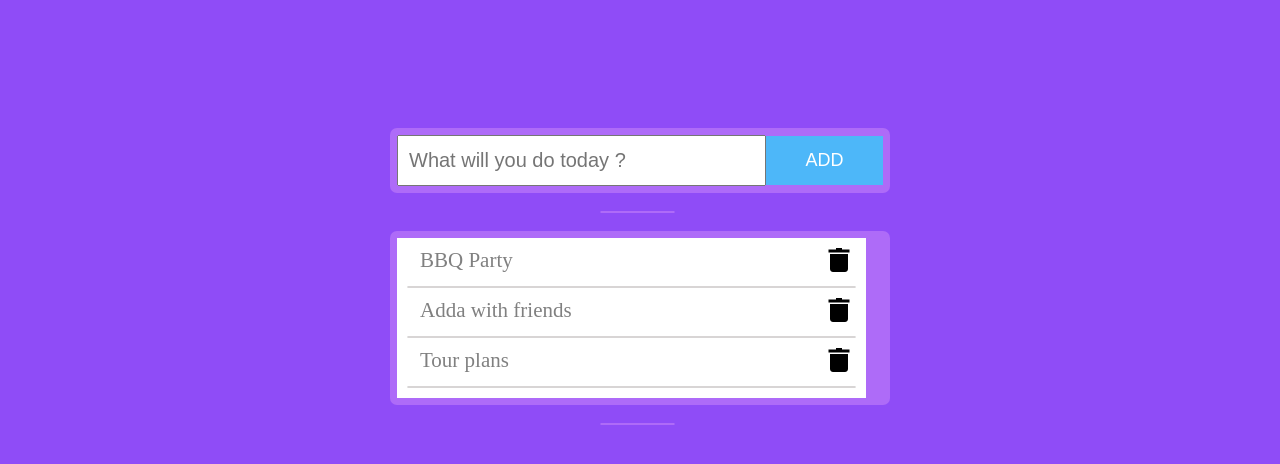
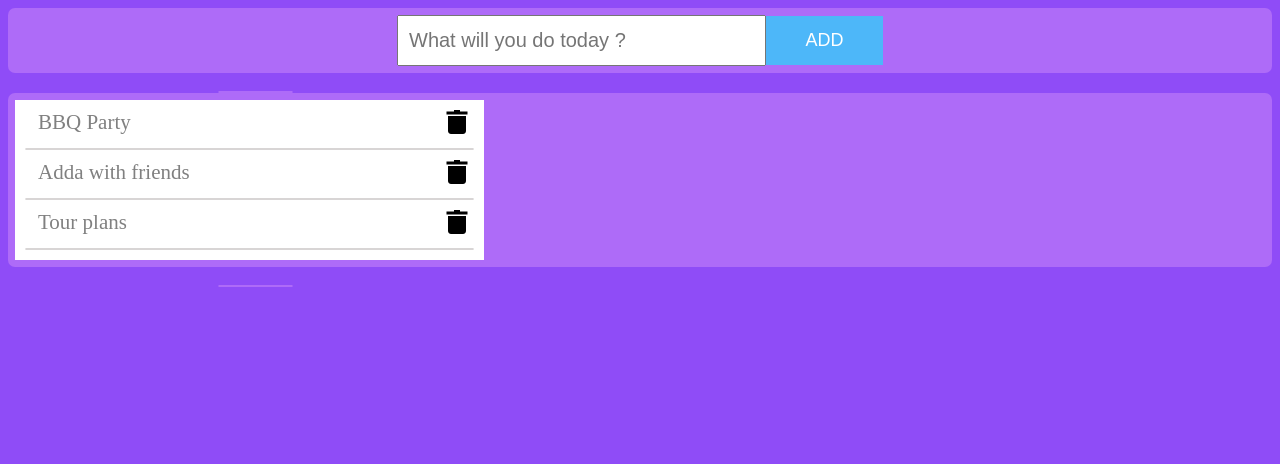
Before and after one commit to mdzobayer/angular-to-do-list, an Angular app: page / in a window 1280 px wide. Shown: the top 464 px of the page. Built offline with nearby package versions, Linux system fonts and the light colour scheme.

Commit message:
Add flex-layout with todoList

```diff
--- a/package.json
+++ b/package.json
@@ -12,9 +12,11 @@
   "private": true,
   "dependencies": {
     "@angular/animations": "~8.2.14",
+    "@angular/cdk": "^8.2.3",
     "@angular/common": "~8.2.14",
     "@angular/compiler": "~8.2.14",
     "@angular/core": "~8.2.14",
+    "@angular/flex-layout": "^8.0.0-beta.27",
     "@angular/forms": "~8.2.14",
     "@angular/platform-browser": "~8.2.14",
     "@angular/platform-browser-dynamic": "~8.2.14",
--- a/src/app/todolist/todolist.component.html
+++ b/src/app/todolist/todolist.component.html
@@ -1,14 +1,17 @@
-<div class="flex-container">
-    <div class="main">
+<div>
+    <div fxLayout="column" fxLayoutAlign="center center">
+        <div>
             <section class="input-section">
-            <input type="text" [(ngModel)]="newTask" (keyup.enter)="onKeyUp()" placeholder="What will you do today ?">
+                <input type="text" [(ngModel)]="newTask" (keyup.enter)="onKeyUp()"
+                    placeholder="What will you do today ?">
                 <button (click)="addTask()">ADD</button>
             </section>
             <br />
             <div class="horizontal-line">
                 <hr>
             </div>
-        <br />
+        </div>
+        <div>
             <div class="output-section" *ngIf="myTask.length > 0">
                 <section id="lists">
                     <div class="a-item" *ngFor="let aTask of myTask">
@@ -27,5 +30,8 @@
             <div class="horizontal-line" *ngIf="myTask.length > 0">
                 <hr>
             </div>
+
+        </div>
+
     </div>
 </div>
```
Also changed, not shown: 1 other file (tests, documents, lock files or other folders). Lines whose indentation alone changed are shown as unchanged.
